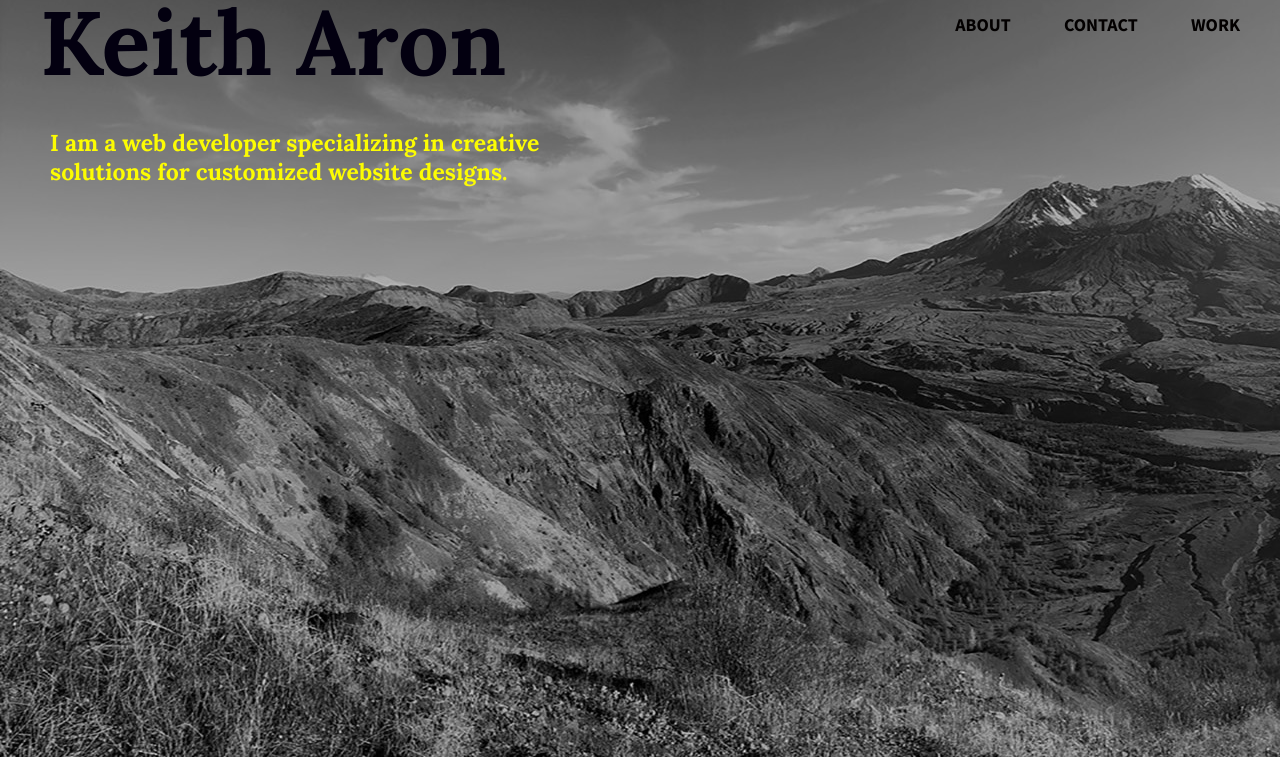
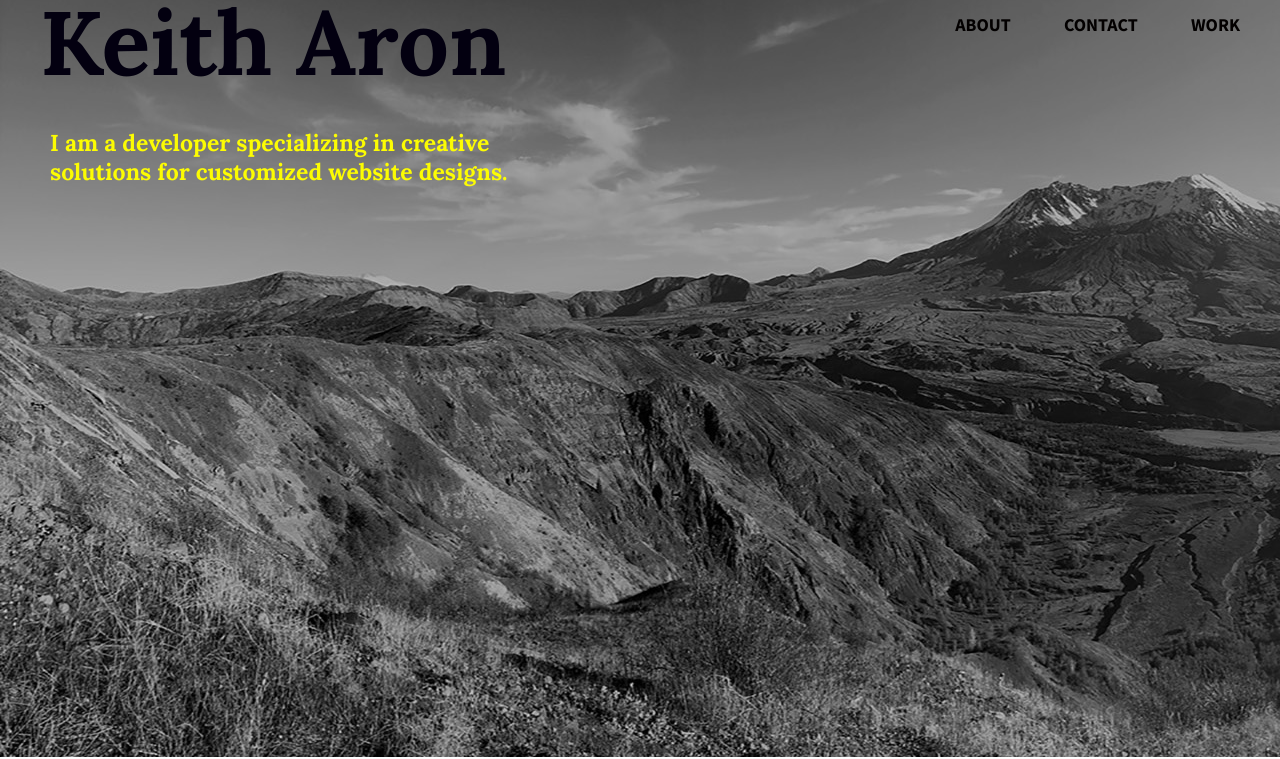
Before and after one commit to kjaron01/Website, a plain HTML site: page index.html in a window 1280 px wide. Shown: the part 43-802 px from the top of the page. Drawn offline with Linux system fonts and the light colour scheme.

Commit message:
my first change

```diff
--- a/index.html
+++ b/index.html
@@ -33,7 +33,7 @@
                     </ul>
                 </nav>
             </div>
-            <h2>I am a web developer specializing in creative solutions for customized website designs.</h2>
+            <h2>I am a developer specializing in creative solutions for customized website designs.</h2>
         </div>
         </header>
     <main>
```
